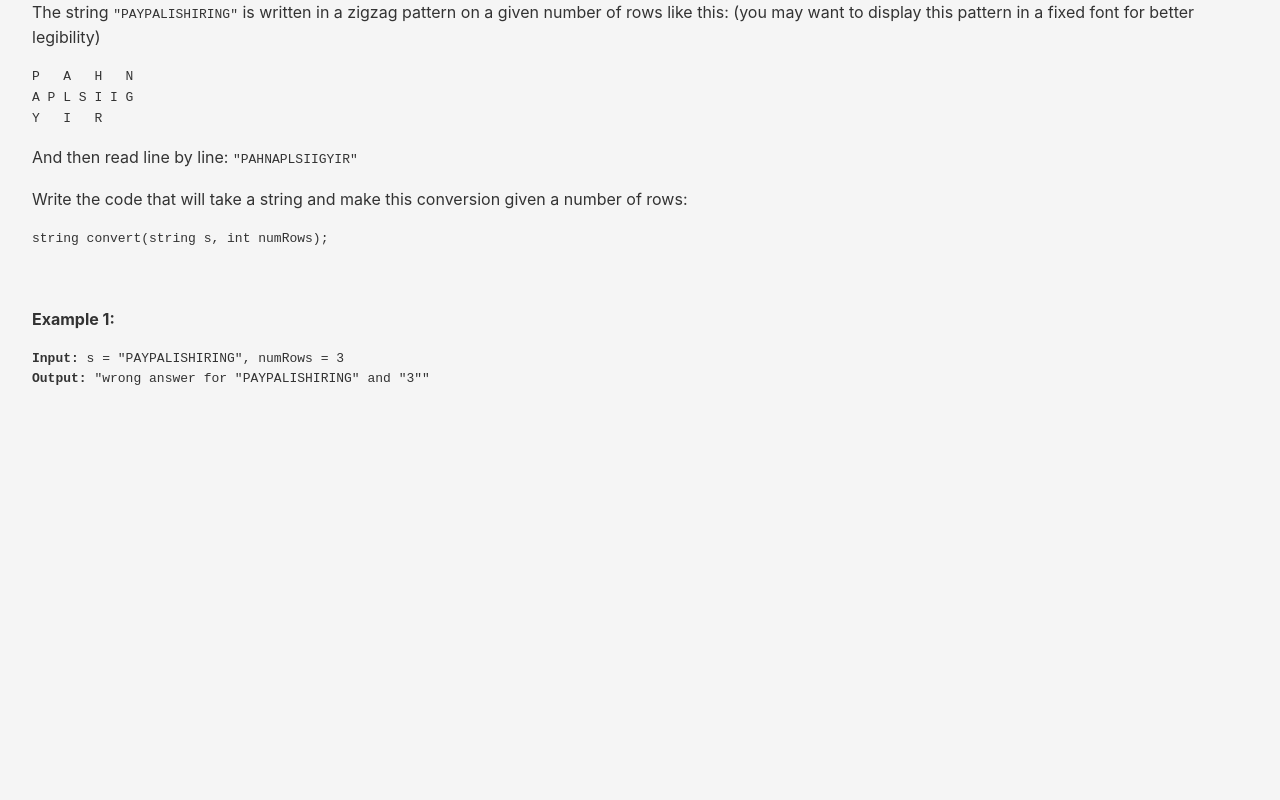
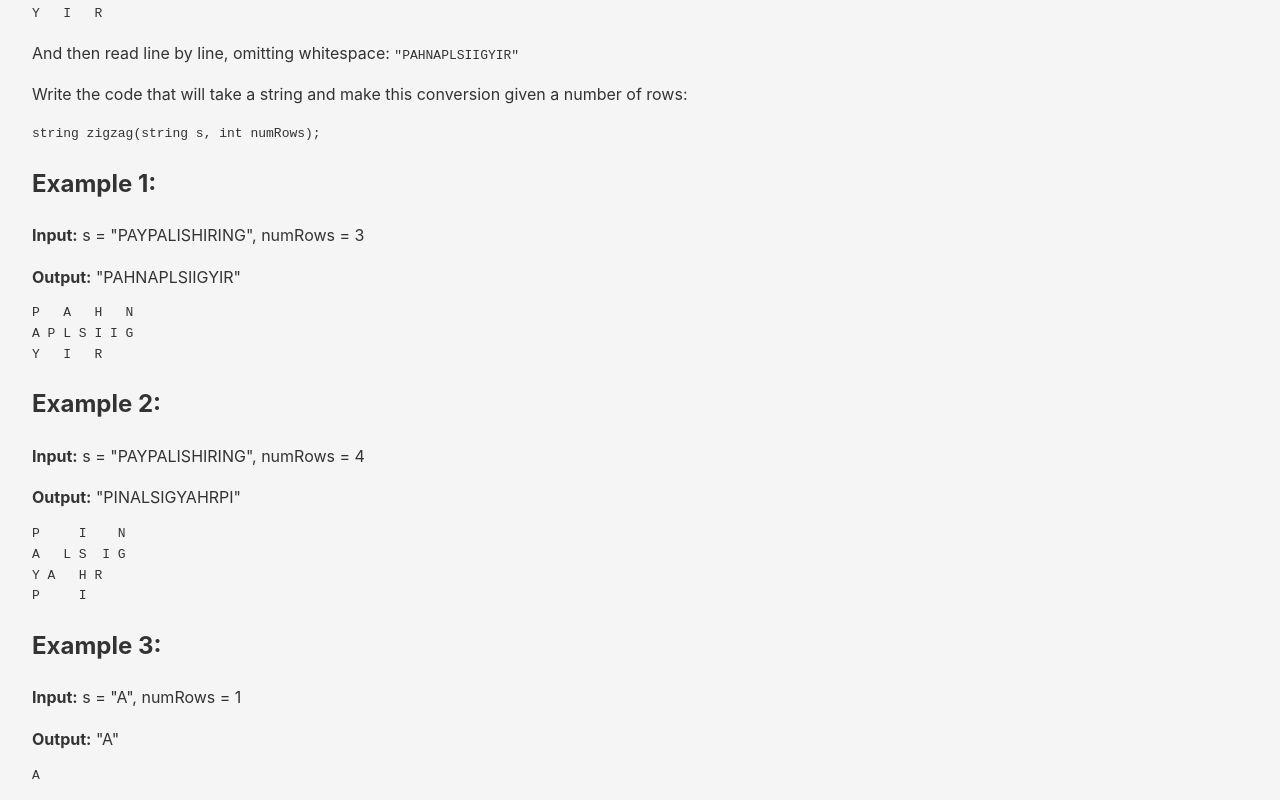
Before and after one commit to makemoneyfast/webpack-ts-react, a React app: page / in a window 1280 px wide. Shown: the part 260-1060 px from the top of the page. Before the commit the page ends 800 px from the top, so only its background shows below. Built offline with nearby package versions, Linux system fonts and the light colour scheme.

Commit message:
Fixing problem statement

```diff
--- a/src/index.tsx
+++ b/src/index.tsx
@@ -15,8 +15,9 @@
     <div data-track-load="description_content">
       <p>
         The string <code>&quot;PAYPALISHIRING&quot;</code> is written in a
-        zigzag pattern on a given number of rows like this: (you may want to
-        display this pattern in a fixed font for better legibility)
+        zigzag pattern on a given number of rows &emdash; three rows in this
+        case &emdash; like this: (you may want to display this pattern in a
+        fixed font for better legibility)
       </p>
 
       <pre>
@@ -26,7 +27,8 @@
       </pre>
 
       <p>
-        And then read line by line: <code>&quot;PAHNAPLSIIGYIR&quot;</code>
+        And then read line by line, omitting whitespace:{" "}
+        <code>&quot;PAHNAPLSIIGYIR&quot;</code>
       </p>
 
       <p>
@@ -34,18 +36,59 @@
         number of rows:
       </p>
 
-      <pre>string convert(string s, int numRows);</pre>
+      <pre>string zigzag(string s, int numRows);</pre>
 
-      <p>&nbsp;</p>
+      <h2>Example 1:</h2>
       <p>
-        <strong>Example 1:</strong>
+        <strong>Input:</strong> s = &quot;PAYPALISHIRING&quot;, numRows = 3
+      </p>
+      <p>
+        <strong>Output:</strong> &quot;PAHNAPLSIIGYIR&quot;<br></br>
+        <pre>
+          {`P   A   H   N
+A P L S I I G
+Y   I   R`}
+        </pre>
+      </p>
+      <h2>Example 2:</h2>
+      <p>
+        <strong>Input:</strong> s = &quot;PAYPALISHIRING&quot;, numRows = 4
+      </p>
+      <p>
+        <strong>Output:</strong> &quot;PINALSIGYAHRPI&quot;<br></br>
+        <pre>
+          {`P     I    N
+A   L S  I G
+Y A   H R
+P     I`}
+        </pre>
+      </p>
+      <h2>Example 3:</h2>
+      <p>
+        <strong>Input:</strong> s = &quot;A&quot;, numRows = 1
+      </p>
+      <p>
+        <strong>Output:</strong> &quot;A&quot;<br></br>
+        <pre>{`A`}</pre>
       </p>
 
+      <h1>Solution output</h1>
       <pre>
         <strong>Input:</strong> s = &quot;PAYPALISHIRING&quot;, numRows = 3
         <br></br>
         <strong>Output:</strong> &quot;
-        {zigzag("PAYPALISHIRING", 3)}
+        {`${zigzag("PAYPALISHIRING", 3)}`}
+        &quot;
+        <br></br>
+        <strong>Input:</strong> s = &quot;PAYPALISHIRING&quot;, numRows = 4
+        <br></br>
+        <strong>Output:</strong> &quot;
+        {`${zigzag("PAYPALISHIRING", 4)}`}
+        &quot;
+        <br></br>
+        <strong>Input:</strong> s = &quot;A&quot;, numRows = 1<br></br>
+        <strong>Output:</strong> &quot;
+        {`${zigzag("A", 1)}`}
         &quot;
       </pre>
     </div>{" "}
```
